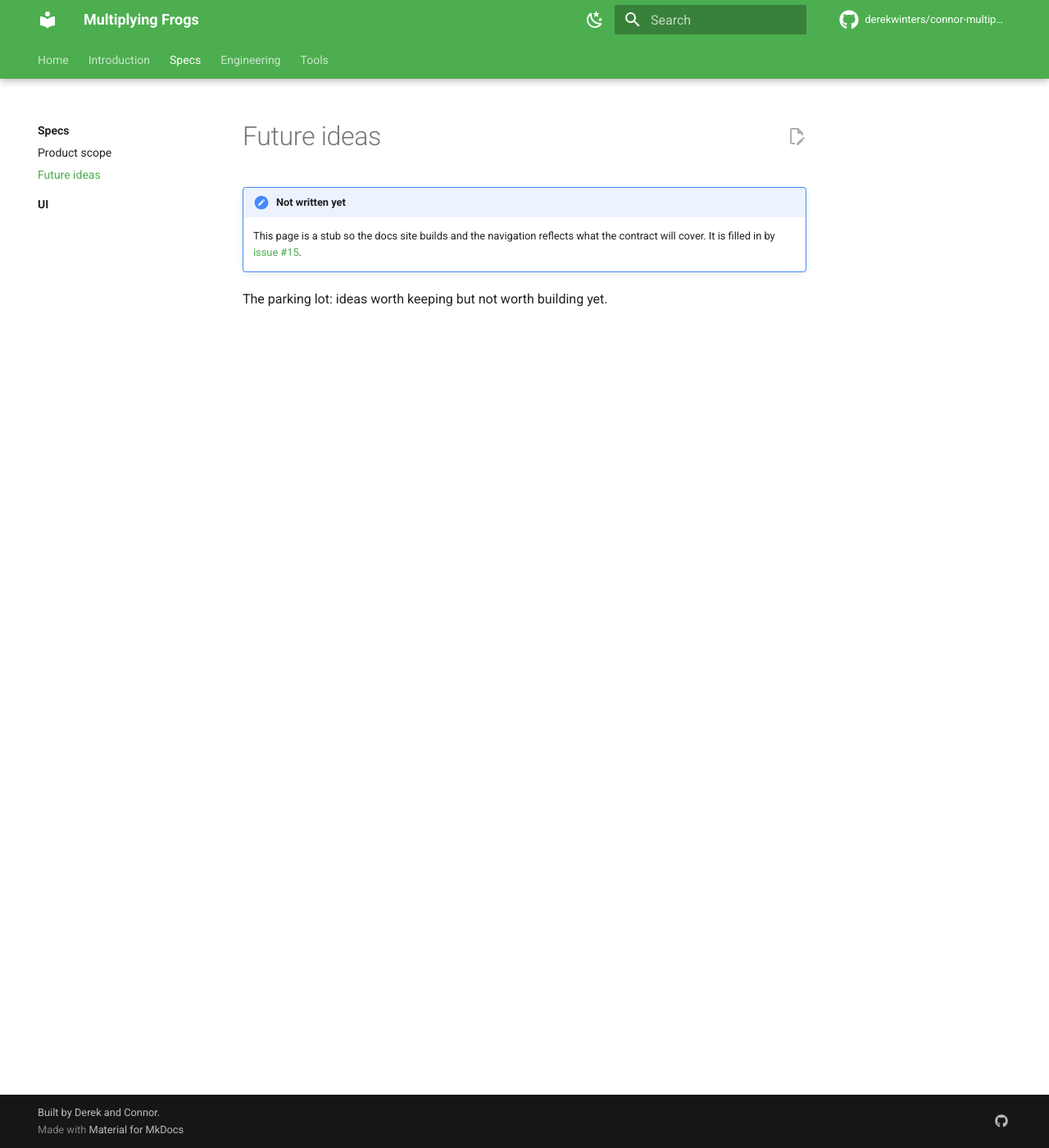
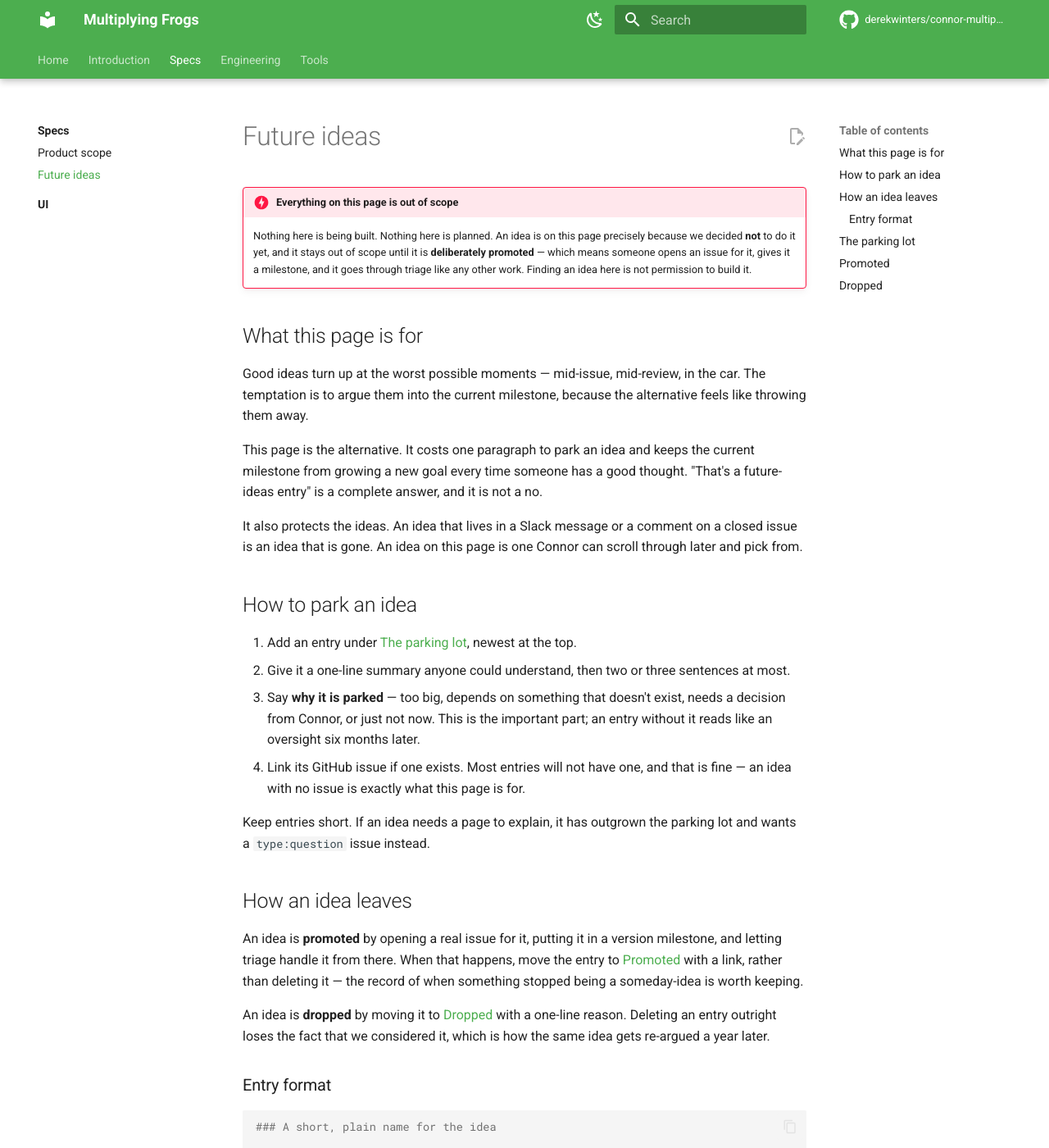
Before and after one commit to derekwinters/connor-multiplying-frogs, an MkDocs documentation site: the page built from docs/specs/future-ideas.md, in a window 1280 px wide and 1400 px high. Shown: the whole window at 82% size. Built offline with MkDocs 1.6.1 and Material for MkDocs 9.7.7, drawn with Linux system fonts in a browser that asks for light colours; comment, search, counter and statistics services are not loaded; the version menu is left out; some of the changed text lies outside the part shown.

Commit message:
docs(specs): write the future-ideas parking lot (#94)
Without somewhere to put them, good ideas get argued into the current
milestone, because the alternative feels like throwing them away. This page is
the alternative: parking an idea costs a paragraph, and "that's a future-ideas
entry" becomes a complete answer that is not a no.

States plainly at the top that nothing here is planned and an idea only leaves
by being deliberately promoted through triage. Gives the entry format, and
requires each entry to say why it is parked — an entry without that reads like
an oversight six months later. Promoted and dropped ideas move to their own
sections rather than being deleted, so we do not re-argue the same idea a year
later.

The parking lot itself starts empty: the concept is still being settled in #7
and v0.0.1 is entirely infrastructure, so there is not yet a game for an idea
to be out of scope of.

Closes #15


Claude-Session: https://claude.ai/code/session_01Nytj7GkfPuWnCs1pajjgrL

Co-authored-by: Claude <noreply@anthropic.com>

````diff
--- a/docs/specs/future-ideas.md
+++ b/docs/specs/future-ideas.md
@@ -1,8 +1,80 @@
 # Future ideas
 
-!!! note "Not written yet"
-    This page is a stub so the docs site builds and the navigation reflects
-    what the contract will cover. It is filled in by
-    [issue #15](https://github.com/derekwinters/connor-multiplying-frogs/issues/15).
+!!! danger "Everything on this page is out of scope"
+    Nothing here is being built. Nothing here is planned. An idea is on this
+    page precisely because we decided **not** to do it yet, and it stays out of
+    scope until it is **deliberately promoted** — which means someone opens an
+    issue for it, gives it a milestone, and it goes through triage like any
+    other work. Finding an idea here is not permission to build it.
 
-The parking lot: ideas worth keeping but not worth building yet.
+## What this page is for
+
+Good ideas turn up at the worst possible moments — mid-issue, mid-review, in the
+car. The temptation is to argue them into the current milestone, because the
+alternative feels like throwing them away.
+
+This page is the alternative. It costs one paragraph to park an idea and keeps
+the current milestone from growing a new goal every time someone has a good
+thought. "That's a future-ideas entry" is a complete answer, and it is not a no.
+
+It also protects the ideas. An idea that lives in a Slack message or a comment
+on a closed issue is an idea that is gone. An idea on this page is one Connor
+can scroll through later and pick from.
+
+## How to park an idea
+
+1. Add an entry under [The parking lot](#the-parking-lot), newest at the top.
+2. Give it a one-line summary anyone could understand, then two or three
+   sentences at most.
+3. Say **why it is parked** — too big, depends on something that doesn't exist,
+   needs a decision from Connor, or just not now. This is the important part; an
+   entry without it reads like an oversight six months later.
+4. Link its GitHub issue if one exists. Most entries will not have one, and that
+   is fine — an idea with no issue is exactly what this page is for.
+
+Keep entries short. If an idea needs a page to explain, it has outgrown the
+parking lot and wants a `type:question` issue instead.
+
+## How an idea leaves
+
+An idea is **promoted** by opening a real issue for it, putting it in a version
+milestone, and letting triage handle it from there. When that happens, move the
+entry to [Promoted](#promoted) with a link, rather than deleting it — the record
+of when something stopped being a someday-idea is worth keeping.
+
+An idea is **dropped** by moving it to [Dropped](#dropped) with a one-line
+reason. Deleting an entry outright loses the fact that we considered it, which
+is how the same idea gets re-argued a year later.
+
+### Entry format
+
+```markdown
+### A short, plain name for the idea
+
+What it is, in a sentence or two.
+
+**Why it's parked:** the reason it is not being built now.
+**Issue:** #123 — or "none yet".
+```
+
+## The parking lot
+
+*Nothing parked yet.*
+
+The game concept itself is still being settled by Derek and Connor in
+[issue #7](https://github.com/derekwinters/connor-multiplying-frogs/issues/7),
+and `v0.0.1` is entirely infrastructure — build tooling, CI, the AI pipeline,
+and a Hello World app. There is not yet a game for an idea to be "out of scope"
+*of*.
+
+Expect this section to start filling up as soon as the concept lands: the first
+entries will be the things that come up during that conversation and get set
+aside.
+
+## Promoted
+
+*Nothing promoted yet.*
+
+## Dropped
+
+*Nothing dropped yet.*
````
